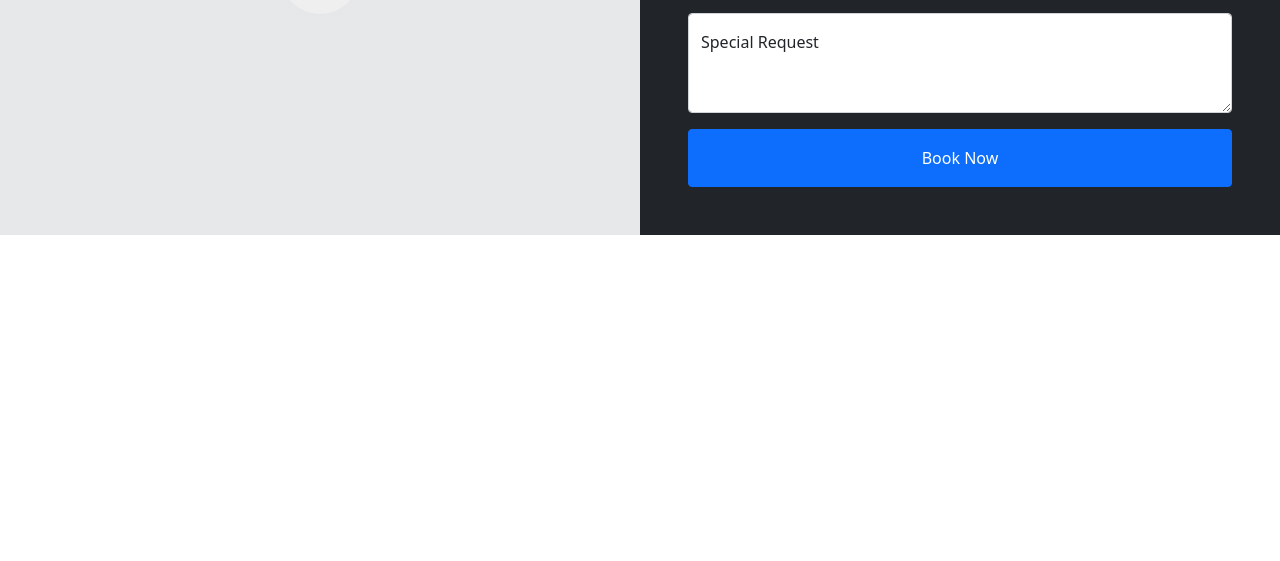
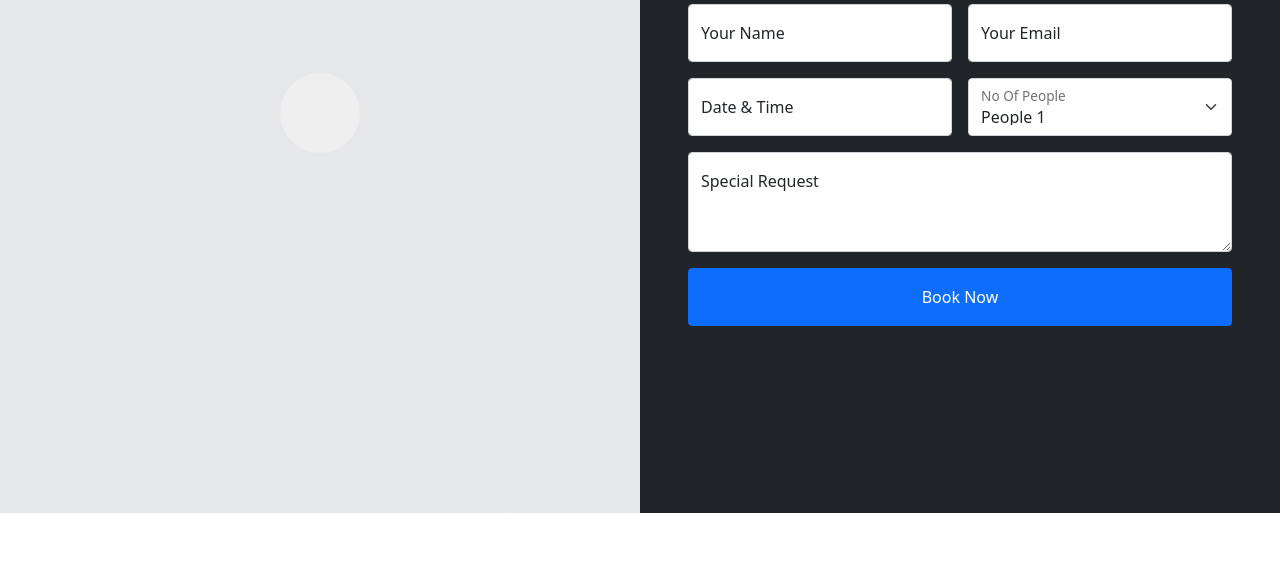
Before and after one commit to RamneetSingh9618/Hungry_Bites, a plain HTML site: page bookTable.html in a window 1280 px wide. Shown: the part 335-896 px from the top of the page. Before the commit the page ends 800 px from the top, so only its background shows below. Drawn offline with nearby package versions, Linux system fonts and the light colour scheme.

Commit message:
tableheight

```diff
--- a/bookTable.html
+++ b/bookTable.html
@@ -11,7 +11,7 @@
 
        .video {
     position: relative;
-    height: 100%;
+    height:100%;
     min-height: 500px;
     background: linear-gradient(rgba(15, 23, 43, .1), rgba(15, 23, 43, .1)), url(../img/video.jpg);
     background-position: center center;
@@ -138,7 +138,7 @@
                     </button>
                 </div>
             </div>
-            <div class="col-md-6 bg-dark d-flex align-items-center">
+            <div class="col-md-6 bg-dark d-flex align-items-center" style="height: 800px;">
                 <div class="p-5 wow fadeInUp" data-wow-delay="0.2s">
                     <h5 class="section-title ff-secondary text-start text-primary fw-normal">Reservation</h5>
                     <h1 class="text-white mb-4">Book A Table Online</h1>
```
